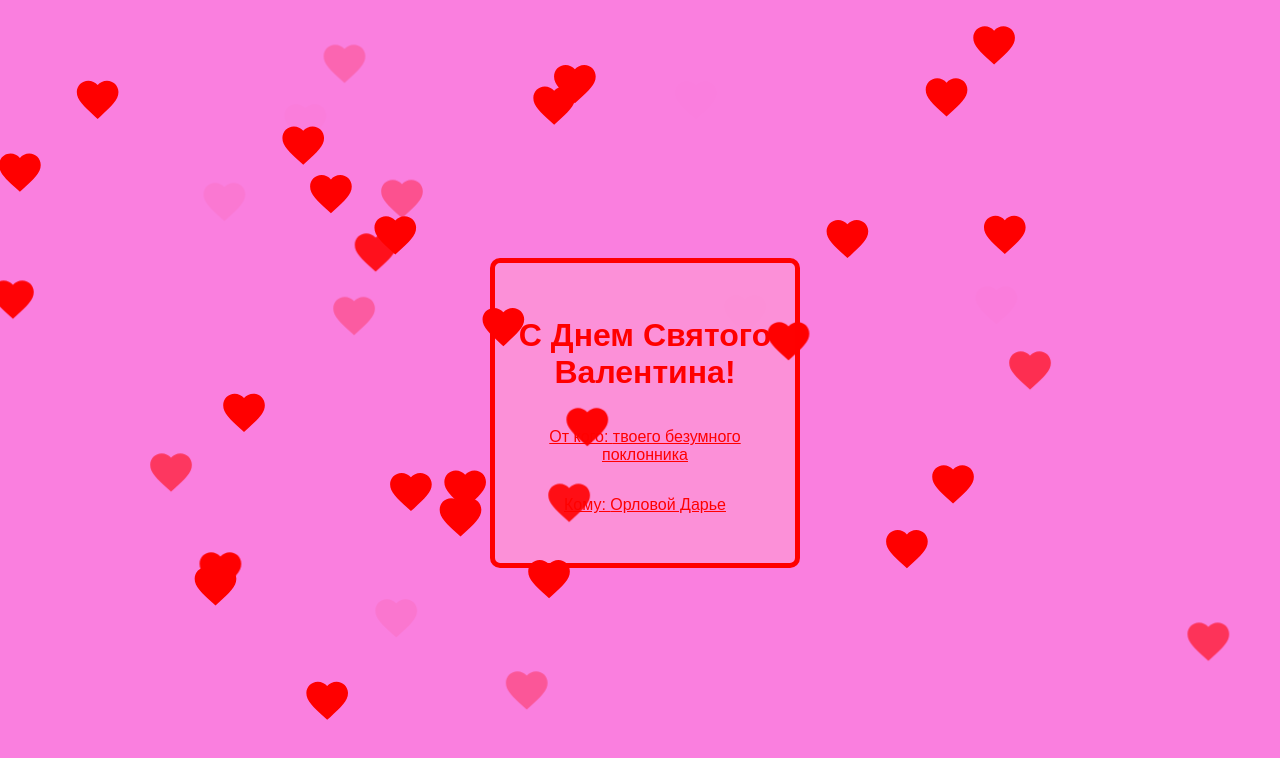
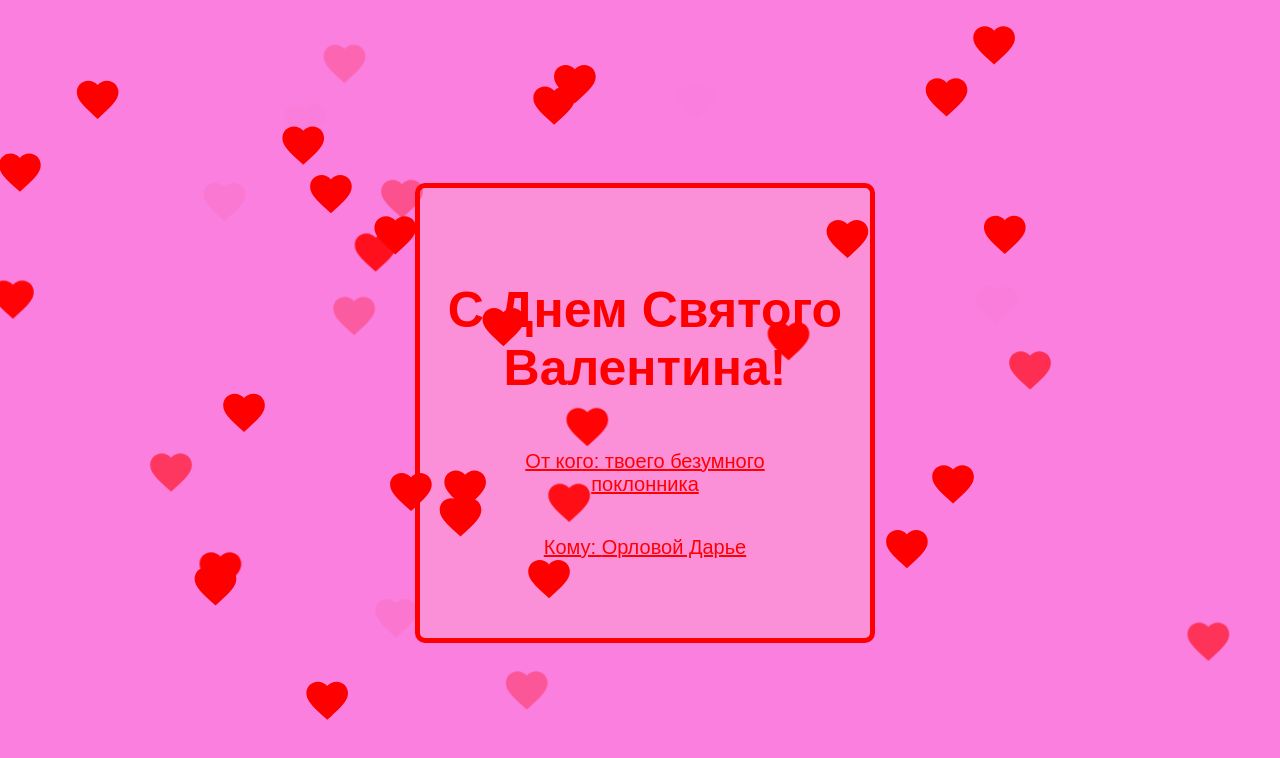
Before and after one commit to ilmaaaan/dasha-love-site, a plain HTML site: page index.html in a window 1280 px wide. Drawn offline with Linux system fonts and the light colour scheme.

Commit message:
Initial commit

```diff
--- a/css/style.css
+++ b/css/style.css
@@ -9,9 +9,17 @@ body {
     overflow: hidden;
 }
 
+h1 {
+    font-size: 50px;
+}
+
+p {
+    font-size: 20px;
+}
+
 .card {
-    width: 300px;
-    height: 300px;
+    width: 450px;
+    height: 450px;
     position: relative;
     perspective: 1000px;
     cursor: pointer;
--- a/index.html
+++ b/index.html
@@ -8,12 +8,12 @@
 <body>
 <div class="card">
     <div class="front">
-        <h1>С Днем Святого Валентина!</h1>
+        <h1>С Днем Святого <br>Валентина!</h1>
         <p style="text-decoration: underline">От кого: <span id="from">твоего безумного <br> поклонника</span></p>
         <p style="text-decoration: underline">Кому: <span id="to">Орловой Дарье</span></p>
     </div>
     <div class="back">
-        <h2>Я тебя люблю!</h2>
+        <h1>Я тебя люблю!</h1>
         <p>Ты лучшая девушка, которую я когда-либо встречал. Я счастлив, что мне так повезло познакомиться с тобой, и поэтому обещаю сделать все, чтобы и ты чувствовала себя счастливой вместе со мной!</p>
     </div>
 </div>
```
